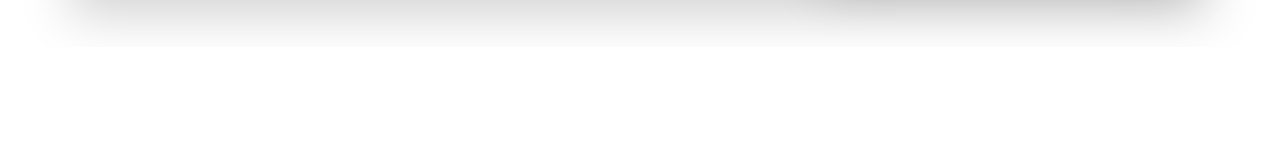
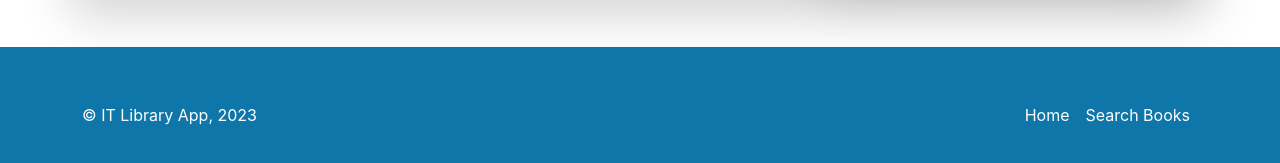
Before and after one commit to dmytro-iovenko/it-library, a React (Create React App) app in the folder library-frontend/: page / in a window 1280 px wide. Shown: the part 1575-1738 px from the top of the page. Before the commit the page ends 1622 px from the top, so only its background shows below. Built offline with nearby package versions, Linux system fonts and the light colour scheme.

Commit message:
creating footer component

```diff
--- a/library-frontend/src/App.tsx
+++ b/library-frontend/src/App.tsx
@@ -3,6 +3,7 @@
 import { NewBooks } from "./layouts/HomePage/NewBooks";
 import { Carousel } from "./layouts/HomePage/Carousel";
 import { LibraryServices } from "./layouts/HomePage/LibraryServices";
+import { Footer } from "./layouts/NavbarAndFooter/Footer";
 
 function App() {
   return (
@@ -11,6 +12,7 @@
       <NewBooks />
       <Carousel />
       <LibraryServices />
+      <Footer />
     </>
   );
 }
--- /dev/null
+++ b/library-frontend/src/layouts/NavbarAndFooter/Footer.tsx
@@ -0,0 +1,26 @@
+export const Footer = () => {
+  const year = new Date().getFullYear();
+
+  return (
+    <div className="main-color">
+      <footer
+        className="container d-flex flex-wrap
+            justify-content-between align-items-center py-5 main-color"
+      >
+        <p className="col-md-4 mb-0 text-white">© IT Library App, {year}</p>
+        <ul className="nav navbar-dark col-md-4 justify-content-end">
+          <li className="nav-item">
+            <a href="#" className="nav-link px-2 text-white">
+              Home
+            </a>
+          </li>
+          <li className="nav-item">
+            <a href="#" className="nav-link px-2 text-white">
+              Search Books
+            </a>
+          </li>
+        </ul>
+      </footer>
+    </div>
+  );
+};
```
